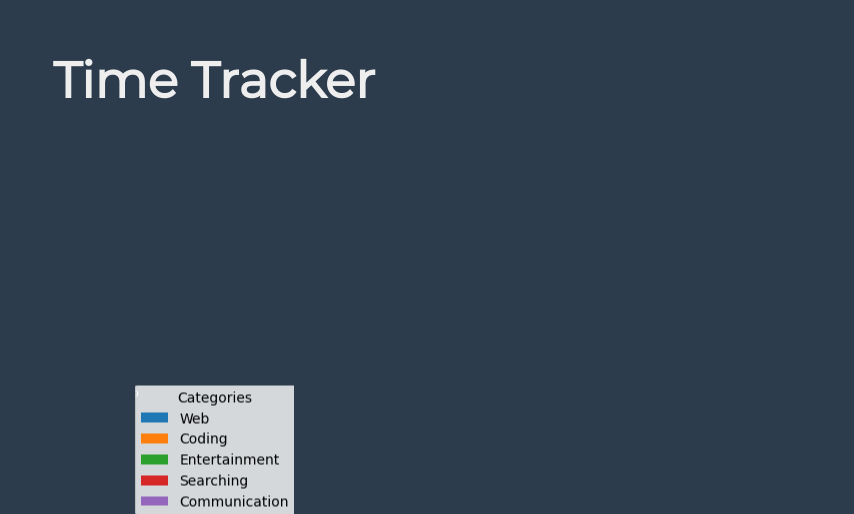
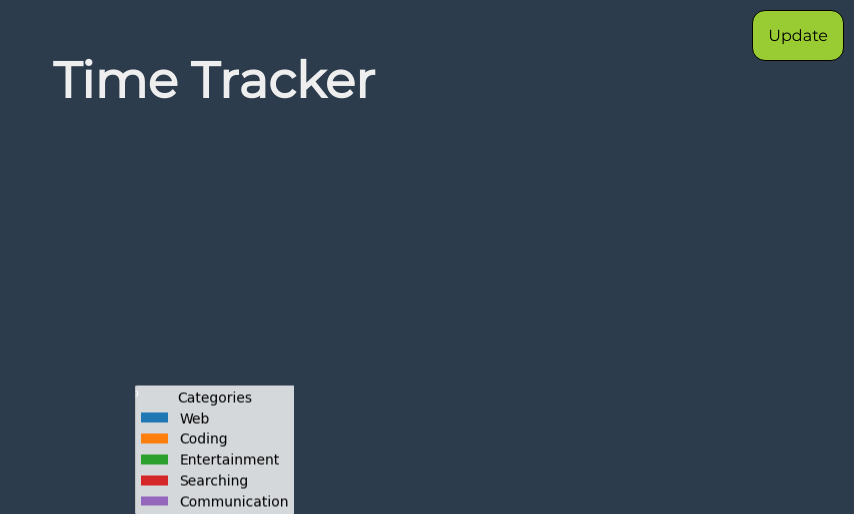
Before and after one commit to Quar15/TimeTracker, a Flask app: page / in a window 1280 px wide. Shown: the top 514 px of the page, without its empty margins (426-1280 px from the left). Run offline with Flask 2, Linux system fonts and the light colour scheme.

Commit message:
ADDED: update button

```diff
--- a/server/static/styles/style.css
+++ b/server/static/styles/style.css
@@ -198,3 +198,24 @@ hr{
 .wrapper .category-browse{
     display: flex;
 }
+
+.wrapper .time-data-text{
+    text-align: left;
+}
+
+.update-button{
+    position: absolute;
+    top: 10px;
+    right: 10px;
+    background-color: #99CC33;
+    padding: 15px;
+    border: 1px solid black;
+    border-radius: 13px;
+    color: #000;
+}
+
+.update-button:hover{
+    cursor: pointer;
+    background-color: #339900;
+    color: #222;
+}
--- a/server/templates/index.html
+++ b/server/templates/index.html
@@ -8,6 +8,7 @@
     <link rel="stylesheet" href="{{ url_for('static',filename='styles/style_phone.css') }}" media="screen and (max-width: 600px)">
 </head>
 <body>
+    <a href="./update" class="update-button">Update</a>
     <h2 class="title-text">Time Tracker</h2>
     <div class="wrapper">
         <div class="graphs">
```
